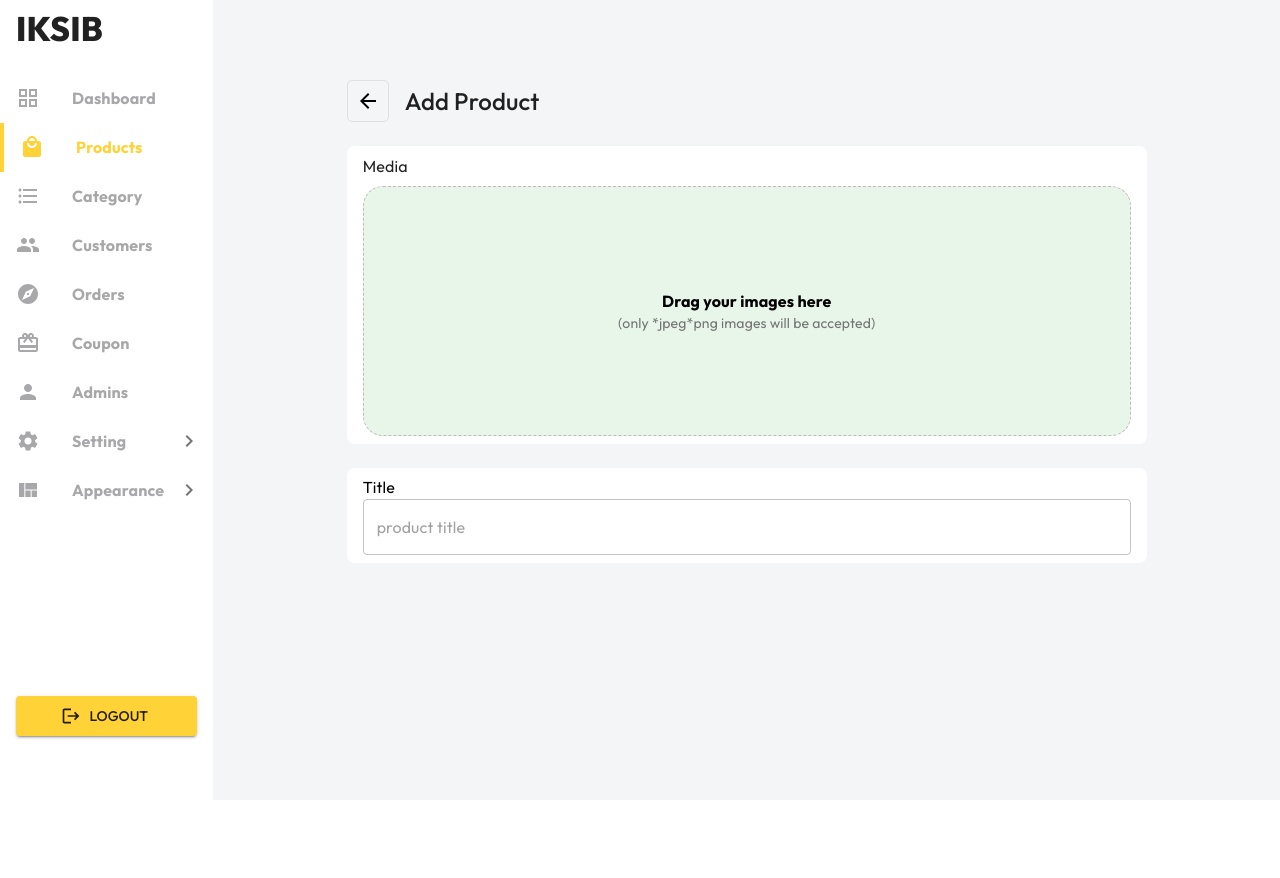
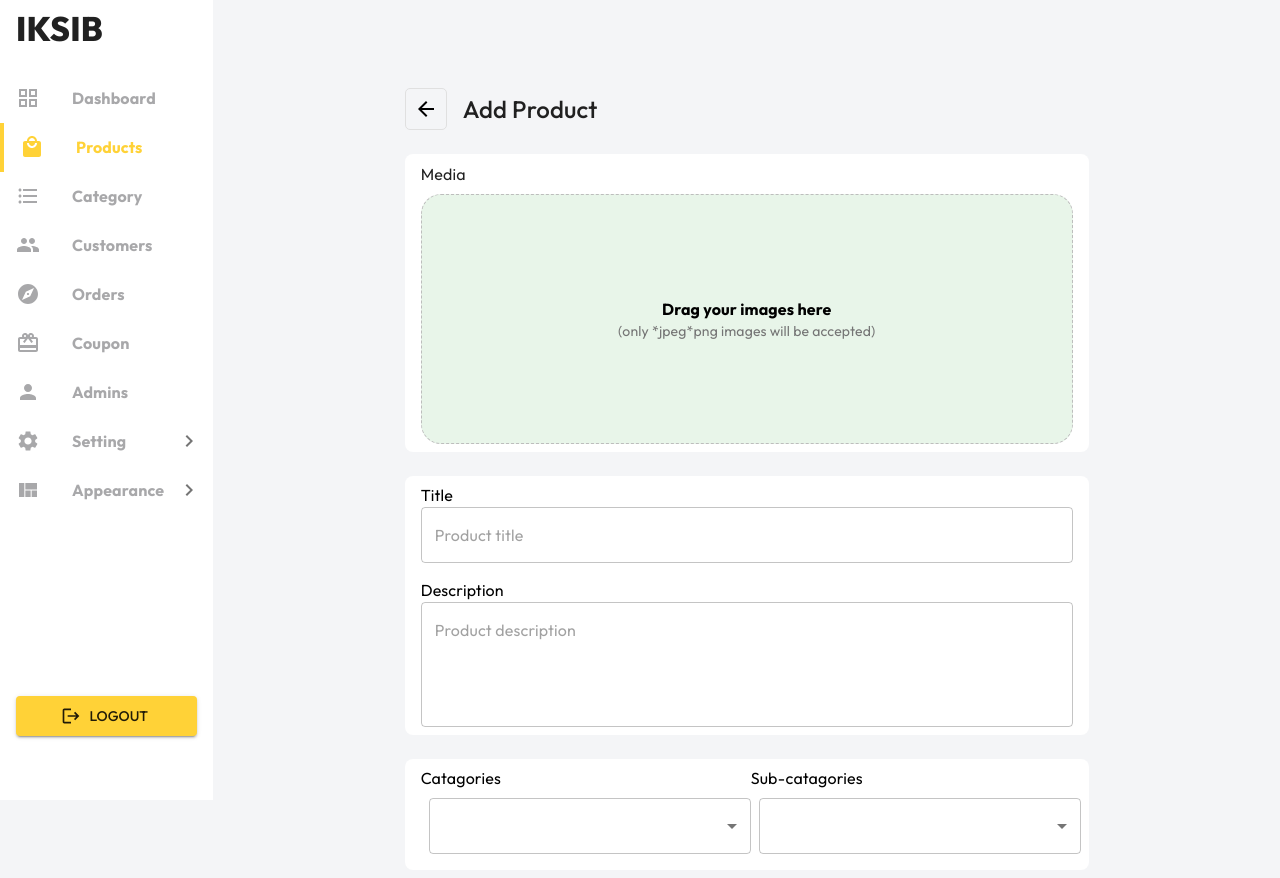
Before and after one commit to ahmedmaher2481998/iksib, a React (Vite) app: page /product in a window 1280 px wide. Before the commit the page ends 800 px from the top, so only its background shows below. Built offline with nearby package versions, Linux system fonts and the light colour scheme; a web font is replaced by a local one.

Commit message:
adding categories and sub

```diff
--- a/src/components/FormCard.tsx
+++ b/src/components/FormCard.tsx
@@ -12,10 +12,17 @@
   children: ReactNode;
 };
 
-const FromCard: FC<wrapperProps> = ({ children }) => {
+const FormCard: FC<wrapperProps> = ({ children }) => {
   return (
     <>
-      <Grid container bgcolor={"white"} p={1} borderRadius={2}>
+      <Grid
+        container
+        justifyContent={"space-between"}
+        alignItems="center"
+        bgcolor={"white"}
+        p={1}
+        borderRadius={2}
+      >
         {children}
       </Grid>
     </>
@@ -29,4 +36,4 @@
   );
 };
 
-export { FormCardItem, FromCard };
+export { FormCardItem, FormCard };
--- a/src/components/ProductForm.tsx
+++ b/src/components/ProductForm.tsx
@@ -7,17 +7,48 @@
   InputLabel,
   colors,
   TextField,
+  FormControl,
+  Select,
+  MenuItem,
+  Checkbox,
+  ListItemText,
+  SelectChangeEvent,
 } from "@mui/material";
 import React from "react";
 import { ArrowBack } from "@mui/icons-material";
 import FormHeader from "./FormHeader";
-import { FromCard, FormCardItem } from "./FormCard";
+import { FormCard, FormCardItem } from "./FormCard";
 import { productValidationResolver } from "../shared/validation/productValidation";
 import { useForm } from "react-hook-form";
+import { categories as categoriesData } from "../data";
+
 type formValues = {
+  id: number;
+  dine_in: boolean;
+  pickable: boolean;
+  has_varaiations: boolean;
   title: string;
+  description: string;
+  categories: string[];
+  addons: string[];
+  attributes: { name: string; values: string[] }[];
 };
 const ProductForm = () => {
+  const [catagories, setCatagories] = React.useState<string[]>([]);
+  const [subCatagories, setSubCatagories] = React.useState<string[]>([]);
+
+  const handleCatagoriesChange = (
+    event: SelectChangeEvent<typeof catagories>
+  ) => {
+    const {
+      target: { value },
+    } = event;
+    console.log(value);
+    setCatagories(
+      // On autofill we get a stringified value.
+      typeof value === "string" ? value.split(",") : value
+    );
+  };
   const {
     formState: { errors },
     handleSubmit,
@@ -41,13 +72,20 @@
     >
       <Box
         flexDirection={"column"}
-        width={"800px"}
+        p={1}
+        sx={{
+          width: {
+            xs: "360px",
+            sm: "540px",
+            md: "700px",
+          },
+        }}
         display="flex"
         // bgcolor={colors.green[200]}
         gap={3}
       >
         <FormHeader title="Add Product" />
-        <FromCard>
+        <FormCard>
           <FormCardItem size={{ xs: 12 }}>
             <Typography mb={1} fontWeight="semibold" fontSize={16}>
               Media
@@ -83,8 +121,8 @@
               id="media"
             />
           </FormCardItem>
-        </FromCard>
-        <FromCard>
+        </FormCard>
+        <FormCard>
           <FormCardItem size={{ xs: 12 }}>
             <InputLabel sx={{ color: "black" }} htmlFor="title">
               Title
@@ -93,10 +131,116 @@
               id="title"
               fullWidth
               variant="outlined"
-              placeholder="product title"
+              placeholder="Product title"
             />
           </FormCardItem>
-        </FromCard>
+          <Box mt={2} width="100%">
+            <FormCardItem size={{ xs: 12 }}>
+              <InputLabel sx={{ color: "black" }} htmlFor="description">
+                Description
+              </InputLabel>
+              <TextField
+                id="description"
+                fullWidth
+                variant="outlined"
+                multiline
+                rows={4}
+                maxRows={4}
+                placeholder="Product description"
+              />
+            </FormCardItem>
+          </Box>
+        </FormCard>
+
+        <FormCard>
+          <FormCardItem size={{ xs: 12 }}>
+            <Stack width={"100%"} direction="row" spacing={1}>
+              <Box sx={{ width: { xs: "100%", sm: "50%" } }}>
+                <InputLabel sx={{ color: "black" }}>Catagories</InputLabel>
+                <FormControl sx={{ m: 1, width: "100%" }}>
+                  <Select
+                    multiple
+                    value={catagories}
+                    onChange={handleCatagoriesChange}
+                    renderValue={(selected) => {
+                      const valuesTemp: string[] = [];
+                      categoriesData.map((c) => {
+                        if (selected.includes(c.category_id + "")) {
+                          valuesTemp.push(c.category_name);
+                        }
+                      });
+                      return valuesTemp.join(",");
+                    }}
+                    placeholder="Select category"
+                    MenuProps={{}}
+                  >
+                    {categoriesData.map((category) => (
+                      <MenuItem
+                        key={category.category_id}
+                        value={`${category.category_id}`}
+                      >
+                        <Checkbox
+                          checked={
+                            catagories.indexOf(`${category.category_id}`) > -1
+                          }
+                        />
+                        <ListItemText primary={category.category_name} />
+                      </MenuItem>
+                    ))}
+                  </Select>
+                </FormControl>
+              </Box>
+              {/* Sub Catagories */}
+              <Box sx={{ width: { xs: "100%", sm: "50%" } }}>
+                <InputLabel sx={{ color: "black" }}>Sub-catagories</InputLabel>
+                <FormControl sx={{ m: 1, width: "100%" }}>
+                  <Select
+                    multiple
+                    value={subCatagories}
+                    onChange={handleCatagoriesChange}
+                    renderValue={(selected) => {
+                      const valuesTemp: string[] = [];
+                      categoriesData.map((c) => {
+                        if (catagories.includes(`${c.category_id}`)) {
+                          c.sub_categories.map((sub) => {
+                            if (subCatagories.includes(`${sub.category_id}`))
+                              valuesTemp.push(sub.category_name);
+                          });
+                        }
+                      });
+                      return valuesTemp.join(",");
+                    }}
+                    placeholder="Select sub-category"
+                    MenuProps={{}}
+                  >
+                    {catagories.map((categoryId) => {
+                      const selectedCategory = categoriesData.find(
+                        (c) => `${c.category_id}` === categoryId
+                      );
+
+                      const list = selectedCategory?.sub_categories.map(
+                        (sub) => {
+                          <MenuItem
+                            key={sub.category_id}
+                            value={`${sub.category_id}`}
+                          >
+                            <Checkbox
+                              checked={
+                                catagories.indexOf(`${sub.category_id}`) > -1
+                              }
+                            />
+                            <ListItemText primary={sub.category_name} />
+                          </MenuItem>;
+                        }
+                      );
+                      return list ? list : <p>no</p>;
+                    })}
+                  </Select>
+                </FormControl>
+              </Box>
+            </Stack>
+          </FormCardItem>
+        </FormCard>
       </Box>
     </Box>
   );
--- a/src/data.ts
+++ b/src/data.ts
@@ -80,7 +80,7 @@
     ],
   },
 };
-var categories = [
+export const categories = [
   {
     category_id: 1,
     category_name: "Food",
@@ -128,7 +128,7 @@
     name: "Extra Ketchup",
   },
 ];
-var branches = [
+export const branches = [
   {
     branch_id: 1,
     branch_name: "Dokki Branch",
```
